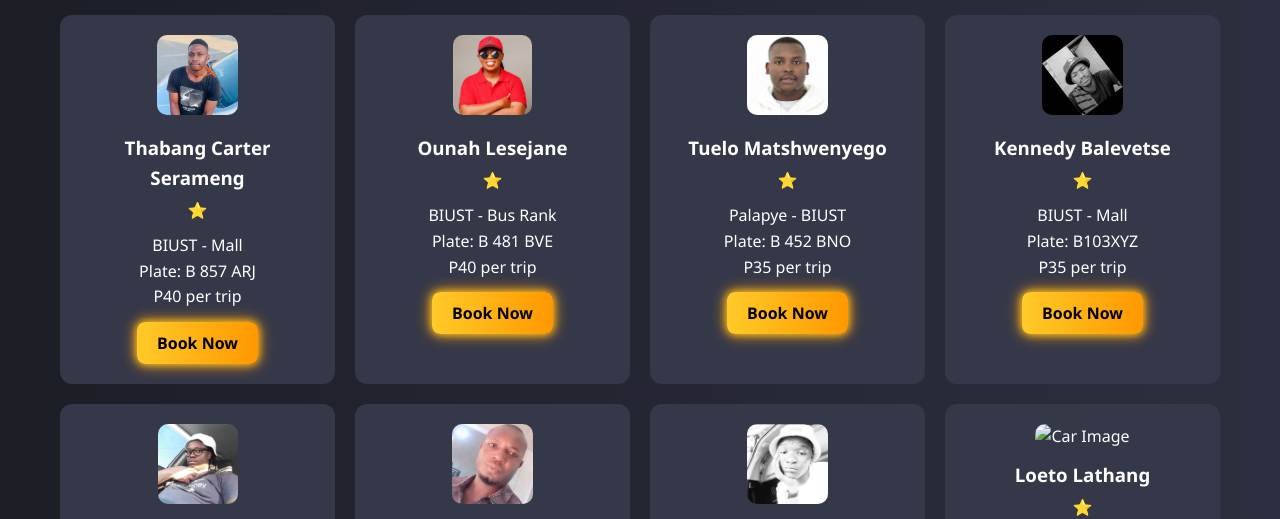
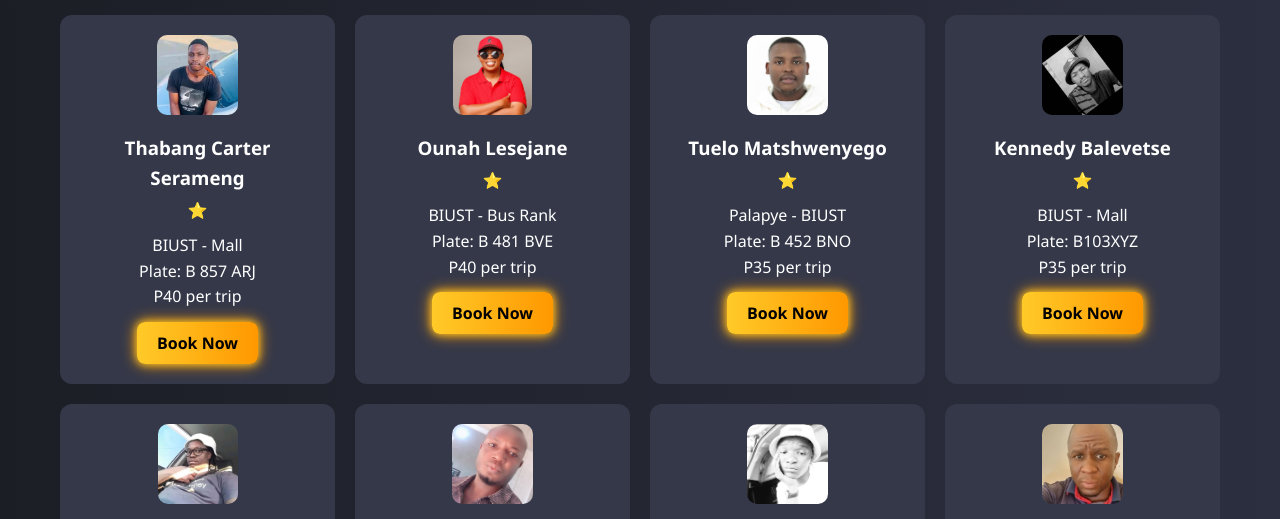
Before and after one commit to ericmantswe/Ride-Link, a plain HTML site: page drivers.html in a window 1280 px wide. Shown: the part 249-768 px from the top of the page. Drawn offline with Linux system fonts and the light colour scheme.

Commit message:
Update drivers.html

```diff
--- a/drivers.html
+++ b/drivers.html
@@ -71,7 +71,7 @@
         <div class="driver-card"><img src="Images/driver images/Amos Mpofu.jpg" alt="Car Image"><h3>Amos Mpofu</h3><div class="rating">⭐</div><p>BIUST-Mall</p><p>Plate: B 466 BVO</p><p>P40 per trip</p><a href="DriversWhatappforms(HTML&CSS)/driver5.html"><button>Book Now</button></div></a>
         <div class="driver-card"><img src="Images/driver images/Daniel Melody.jpg" alt="Car Image"><h3>Daniel Melody</h3><div class="rating">⭐</div><p>Palapye - BIUST</p><p>Plate: B 227 BPT</p><p>P40 per trip</p><a href="DriversWhatappforms(HTML&CSS)/driver6.html"><button>Book Now</button></div></a>
         <div class="driver-card"><img src="Images/driver images/Abednico Boitumelo.jpg" alt="Car Image"><h3>Abednico Boitumelo</h3><div class="rating">⭐</div><p>BIUST - Palapye</p><p>Plate: B 514 BWO</p><p>P40 per trip</p><a href="DriversWhatappforms(HTML&CSS)/driver7.html"><button>Book Now</button></div></a>
-        <div class="driver-card"><img srcImages/driver images/Loeto Lathang.jpg" alt="Car Image"><h3>Loeto Lathang</h3><div class="rating">⭐</div><p>BIUST - Mall</p><p>Plate: B 115 BPI</p><p>P35 per trip</p><a href="DriversWhatappforms(HTML&CSS)/driver8.html"><button>Book Now</button></div></a>
+        <div class="driver-card"><img src="Images/driver images/Loeto Lathang.jpg" alt="Car Image"><h3>Loeto Lathang</h3><div class="rating">⭐</div><p>BIUST - Mall</p><p>Plate: B 115 BPI</p><p>P35 per trip</p><a href="DriversWhatappforms(HTML&CSS)/driver8.html"><button>Book Now</button></div></a>
 
         <!-- END DRIVER CARDS -->
       </div>
```
